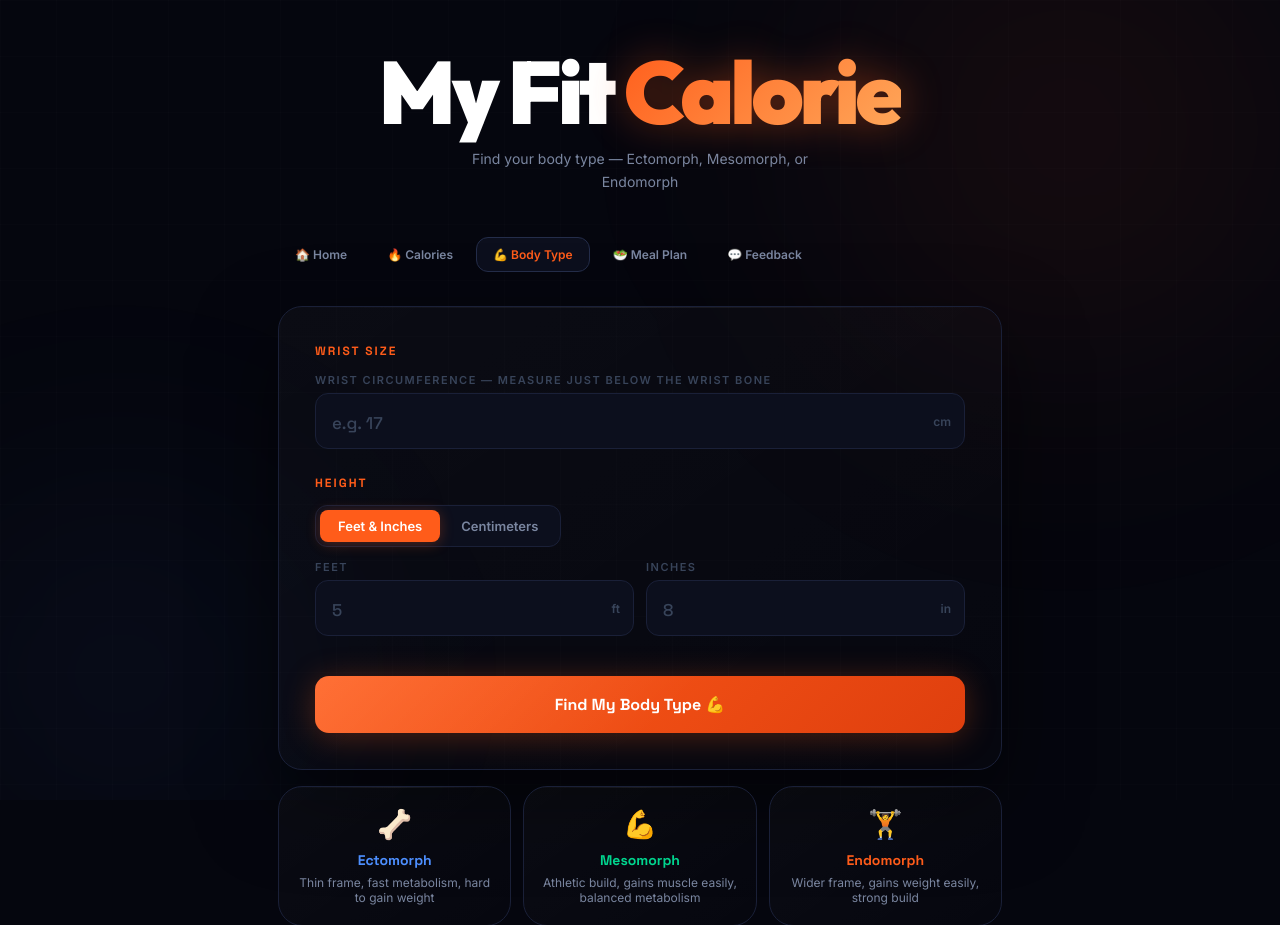
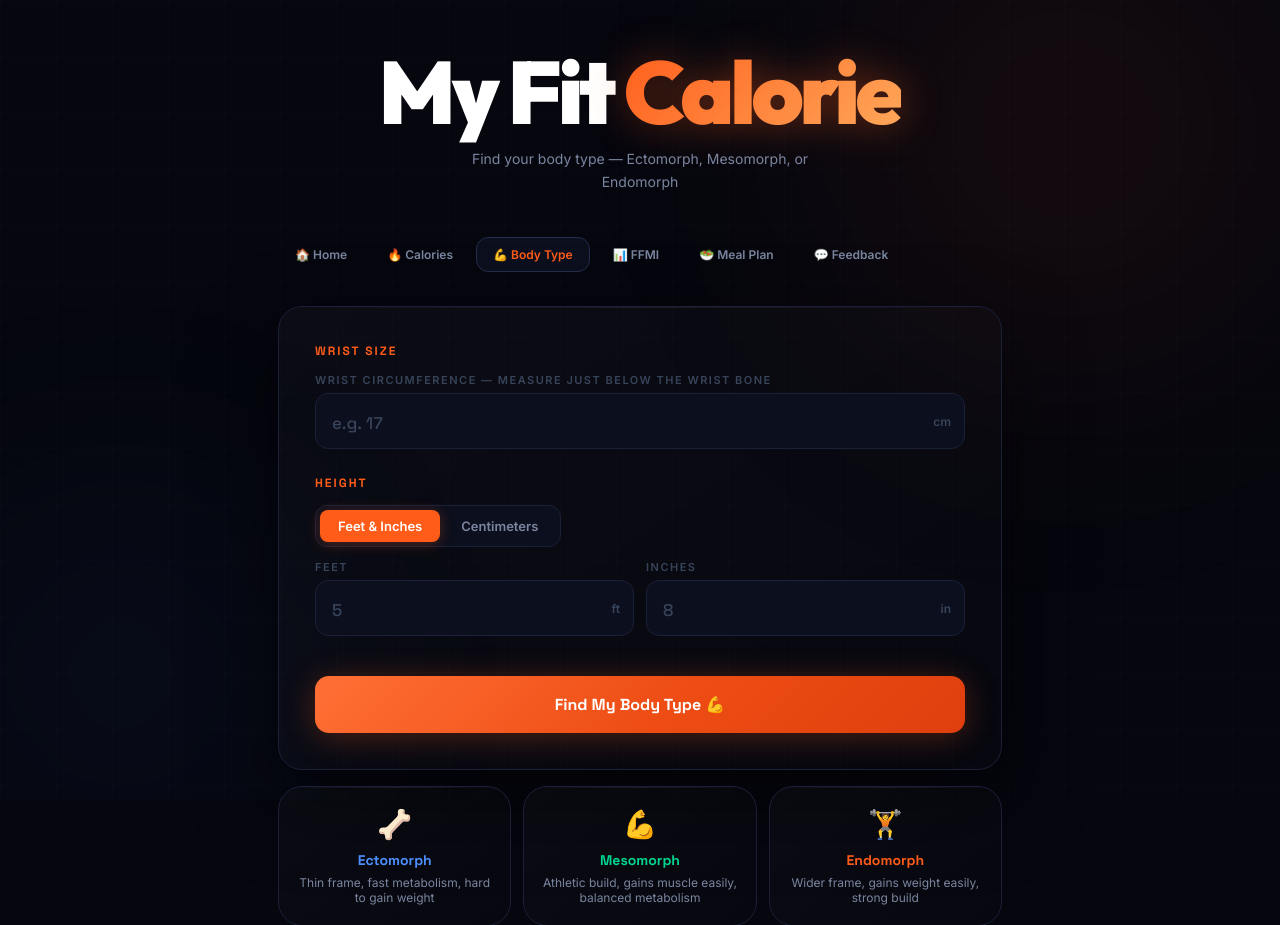
Before and after one commit to arhamsiddiqui07/myfitcalorie, a Flask app: page /bodytype in a window 1280 px wide. Shown: the top 925 px of the page. Run offline with Flask 3, Linux system fonts and the light colour scheme.

Commit message:
Update bodytype.html

```diff
--- a/templates/bodytype.html
+++ b/templates/bodytype.html
@@ -95,7 +95,7 @@ input[type=number]::placeholder{color:var(--tx3);font-size:17px;font-weight:500}
     <a href="/" class="logo-link"><h1><span class="logo-w">My Fit</span> <span class="fire">Calorie</span></h1></a>
     <p>Find your body type — Ectomorph, Mesomorph, or Endomorph</p>
   </header>
-  <div class="nav"><a href="/" class="nav a">🏠 Home</a><a href="/calculator" class="nav a">🔥 Calories</a><a href="/bodytype" class="nav a on">💪 Body Type</a><a href="/mealplan" class="nav a">🥗 Meal Plan</a><a href="/feedback" class="nav a">💬 Feedback</a></div>
+  <div class="nav"><a href="/" class="nav a">🏠 Home</a><a href="/calculator" class="nav a">🔥 Calories</a><a href="/bodytype" class="nav a on">💪 Body Type</a><a href="/ffmi" class="nav a">📊 FFMI</a><a href="/mealplan" class="nav a">🥗 Meal Plan</a><a href="/feedback" class="nav a">💬 Feedback</a></div>
   {% if error %}<div class="err">⚠ {{ error }}</div>{% endif %}
   {% if result %}
   <div style="animation:up .6s both">
```
